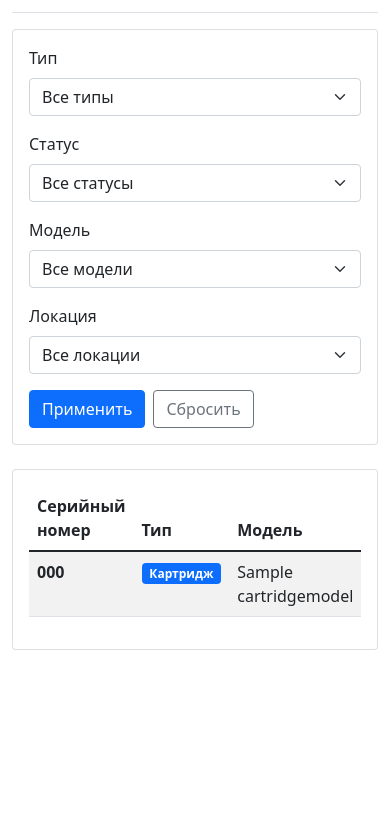
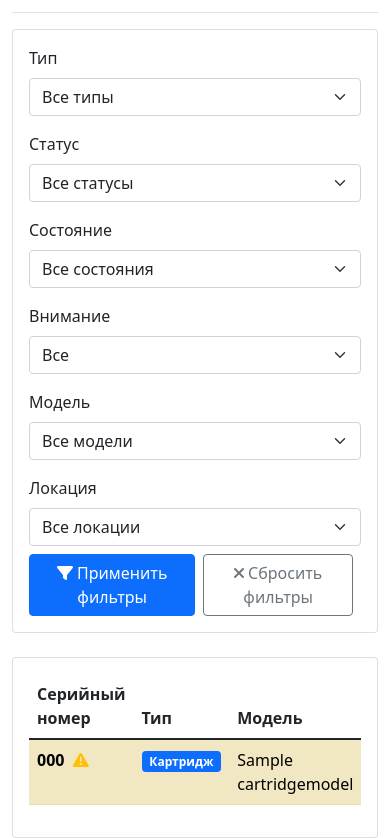
Before and after one commit to k1slee/cartridge_tracker, a Django app: page /cartridges/ in a window 390 px wide. Shown: the part 973-1811 px from the top of the page. Before the commit the page ends 1623 px from the top, so only its background shows below. Run offline with Django 5.2, Linux system fonts and the light colour scheme; a user stored in the database is signed in; tables that the repository leaves empty hold one stand-in row (values such as "Sample post").

Commit message:
улучшенный дашборд, отображается список картриджей ждя ремонта

```diff
--- a/cartridges/templates/cartridges/cartridge_list.html
+++ b/cartridges/templates/cartridges/cartridge_list.html
@@ -38,7 +38,25 @@
                     {% endfor %}
                 </select>
             </div>
-            <div class="col-md-3">
+            <div class="col-md-2">
+                <label for="condition" class="form-label">Состояние</label>
+                <select name="condition" id="condition" class="form-select">
+                    <option value="">Все состояния</option>
+                    {% for condition in condition_choices %}
+                    <option value="{{ condition.0 }}" {% if request.GET.condition == condition.0 %}selected{% endif %}>
+                        {{ condition.1 }}
+                    </option>
+                    {% endfor %}
+                </select>
+            </div>
+            <div class="col-md-2">
+                <label for="needs_attention" class="form-label">Внимание</label>
+                <select name="needs_attention" id="needs_attention" class="form-select">
+                    <option value="">Все</option>
+                    <option value="1" {% if request.GET.needs_attention == "1" %}selected{% endif %}>Требуют внимания</option>
+                </select>
+            </div>
+            <div class="col-md-2">
                 <label for="model" class="form-label">Модель</label>
                 <select name="model" id="model" class="form-select">
                     <option value="">Все модели</option>
@@ -49,7 +67,7 @@
                     {% endfor %}
                 </select>
             </div>
-            <div class="col-md-3">
+            <div class="col-md-2">
                 <label for="location" class="form-label">Локация</label>
                 <select name="location" id="location" class="form-select">
                     <option value="">Все локации</option>
@@ -60,9 +78,18 @@
                     {% endfor %}
                 </select>
             </div>
-            <div class="col-md-2 d-flex align-items-end">
-                <button type="submit" class="btn btn-primary me-2">Применить</button>
-                <a href="{% url 'cartridges:cartridge_list' %}" class="btn btn-outline-secondary">Сбросить</a>
+            <div class="col-md-12 mt-2 d-flex align-items-center">
+                <button type="submit" class="btn btn-primary me-2">
+                    <i class="fas fa-filter me-1"></i>Применить фильтры
+                </button>
+                <a href="{% url 'cartridges:cartridge_list' %}" class="btn btn-outline-secondary me-2">
+                    <i class="fas fa-times me-1"></i>Сбросить фильтры
+                </a>
+                {% if request.GET %}
+                <span class="text-muted ms-auto">
+                    Найдено: {{ consumables.count }} расходников
+                </span>
+                {% endif %}
             </div>
         </form>
     </div>
@@ -71,6 +98,7 @@
 <!-- Таблица расходников -->
 <div class="card">
     <div class="card-body">
+        {% if consumables %}
         <div class="table-responsive">
             <table class="table table-striped table-hover">
                 <thead>
@@ -88,9 +116,12 @@
                 </thead>
                 <tbody>
                     {% for consumable in consumables %}
-                    <tr>
+                    <tr class="{% if consumable.condition == 'needs_repair' or consumable.refill_count >= consumable.model.max_refills %}table-warning{% endif %}">
                         <td>
                             <strong>{{ consumable.serial_number }}</strong>
+                            {% if consumable.condition == 'needs_repair' or consumable.refill_count >= consumable.model.max_refills %}
+                            <i class="fas fa-exclamation-triangle text-warning ms-1" title="Требует внимания"></i>
+                            {% endif %}
                         </td>
                         <td>
                             <span class="badge {% if consumable.consumable_type == 'drum' %}bg-info{% else %}bg-primary{% endif %}">
@@ -120,6 +151,9 @@
                             {{ consumable.refill_count }}
                             {% if consumable.model.max_refills %}
                             / {{ consumable.model.max_refills }}
+                            {% if consumable.refill_count >= consumable.model.max_refills %}
+                            <span class="badge bg-danger ms-1" title="Превышен лимит заправок">!</span>
+                            {% endif %}
                             {% endif %}
                         </td>
                         <td>
@@ -144,20 +178,57 @@
                             </div>
                         </td>
                     </tr>
-                    {% empty %}
-                    <tr>
-                        <td colspan="9" class="text-center py-4">
-                            <i class="fas fa-inbox fa-3x text-muted mb-3"></i>
-                            <p class="text-muted">Расходники не найдены</p>
-                            <a href="{% url 'cartridges:cartridge_create' %}" class="btn btn-primary">
-                                Добавить первый расходник
-                            </a>
-                        </td>
-                    </tr>
                     {% endfor %}
                 </tbody>
             </table>
         </div>
+
+        <!-- Пагинация (если нужно) -->
+        {% if consumables.paginator.num_pages > 1 %}
+        <nav aria-label="Page navigation" class="mt-4">
+            <ul class="pagination justify-content-center">
+                {% if consumables.has_previous %}
+                <li class="page-item">
+                    <a class="page-link" href="?page={{ consumables.previous_page_number }}{% for key, value in request.GET.items %}{% if key != 'page' %}&{{ key }}={{ value }}{% endif %}{% endfor %}">
+                        <i class="fas fa-chevron-left"></i>
+                    </a>
+                </li>
+                {% endif %}
+
+                {% for num in consumables.paginator.page_range %}
+                    {% if consumables.number == num %}
+                    <li class="page-item active"><span class="page-link">{{ num }}</span></li>
+                    {% elif num > consumables.number|add:'-3' and num < consumables.number|add:'3' %}
+                    <li class="page-item">
+                        <a class="page-link" href="?page={{ num }}{% for key, value in request.GET.items %}{% if key != 'page' %}&{{ key }}={{ value }}{% endif %}{% endfor %}">{{ num }}</a>
+                    </li>
+                    {% endif %}
+                {% endfor %}
+
+                {% if consumables.has_next %}
+                <li class="page-item">
+                    <a class="page-link" href="?page={{ consumables.next_page_number }}{% for key, value in request.GET.items %}{% if key != 'page' %}&{{ key }}={{ value }}{% endif %}{% endfor %}">
+                        <i class="fas fa-chevron-right"></i>
+                    </a>
+                </li>
+                {% endif %}
+            </ul>
+        </nav>
+        {% endif %}
+
+        {% else %}
+        <div class="text-center py-5">
+            <i class="fas fa-inbox fa-4x text-muted mb-3"></i>
+            <h4 class="text-muted">Расходники не найдены</h4>
+            <p class="text-muted mb-4">Попробуйте изменить параметры фильтрации</p>
+            <a href="{% url 'cartridges:cartridge_create' %}" class="btn btn-primary me-2">
+                <i class="fas fa-plus me-1"></i>Добавить расходник
+            </a>
+            <a href="{% url 'cartridges:cartridge_list' %}" class="btn btn-outline-secondary">
+                <i class="fas fa-times me-1"></i>Сбросить фильтры
+            </a>
+        </div>
+        {% endif %}
     </div>
 </div>
 {% endblock %}
--- a/cartridges/views.py
+++ b/cartridges/views.py
@@ -9,7 +9,7 @@ from django.http import JsonResponse
 @login_required
 def dashboard(request):
     """Главная панель управления с учётом типов расходников"""
-
+    # Обновлённая статистика
     stats = {
         'total_consumables': Cartridge.objects.count(),
         'total_cartridges': Cartridge.objects.filter(consumable_type='cartridge').count(),
@@ -22,14 +22,14 @@ def dashboard(request):
         'needs_repair': Cartridge.objects.filter(condition='needs_repair').count(),
     }
 
-
+    # Последние операции
     recent_operations = Operation.objects.select_related('cartridge', 'user')[:10]
 
-
+    # Картриджи и барабаны, требующие внимания - УБИРАЕМ ОГРАНИЧЕНИЕ [:5] или [:8]
     attention_consumables = Cartridge.objects.filter(
         Q(condition='needs_repair') |
         Q(refill_count__gte=F('model__max_refills'))
-    )[:8]
+    ).order_by('-condition', '-refill_count')  # Сортируем по важности
 
     context = {
         'stats': stats,
@@ -37,17 +37,18 @@ def dashboard(request):
         'attention_consumables': attention_consumables,
     }
     return render(request, 'cartridges/dashboard.html', context)
-
 @login_required
 def cartridge_list(request):
     """Список всех расходников с фильтрацией по типу"""
     consumables = Cartridge.objects.select_related('model', 'current_location', 'installed_in_printer')
 
-
+    # Применяем фильтры
     consumable_type = request.GET.get('consumable_type')
     status = request.GET.get('status')
     model_id = request.GET.get('model')
     location_id = request.GET.get('location')
+    condition = request.GET.get('condition')
+    needs_attention = request.GET.get('needs_attention')
 
     if consumable_type:
         consumables = consumables.filter(consumable_type=consumable_type)
@@ -57,6 +58,14 @@ def cartridge_list(request):
         consumables = consumables.filter(model_id=model_id)
     if location_id:
         consumables = consumables.filter(current_location_id=location_id)
+    if condition:
+        consumables = consumables.filter(condition=condition)
+    if needs_attention:
+        # Фильтр для "требуют внимания"
+        consumables = consumables.filter(
+            Q(condition='needs_repair') |
+            Q(refill_count__gte=F('model__max_refills'))
+        )
 
     context = {
         'consumables': consumables,
@@ -64,6 +73,7 @@ def cartridge_list(request):
         'locations': Location.objects.filter(is_active=True),
         'consumable_type_choices': Cartridge.CONSUMABLE_TYPES,
         'status_choices': Cartridge.STATUS_CHOICES,
+        'condition_choices': Cartridge.CONDITION_CHOICES,
     }
     return render(request, 'cartridges/cartridge_list.html', context)
 
--- a/reports/views.py
+++ b/reports/views.py
@@ -75,7 +75,6 @@ def refill_report(request):
 
     # Топ картриджей по количеству заправок
     top_refilled = Cartridge.objects.filter(refill_count__gt=0).order_by('-refill_count')[:10]
-
     context = {
         'recent_refills': recent_refills,
         'top_refilled': top_refilled,
--- a/requirements.txt
+++ b/requirements.txt
@@ -2,3 +2,7 @@ asgiref==3.8.1
 Django==5.2.8
 sqlparse==0.5.2
 tzdata==2024.2
+gunicorn==21.2.0
+psycopg2-binary==2.9.7
+whitenoise==6.5.0
+python-dotenv==1.0.0
```
Also changed, not shown: cartridges/templates/cartridges/dashboard.html (+21 -5 lines).
